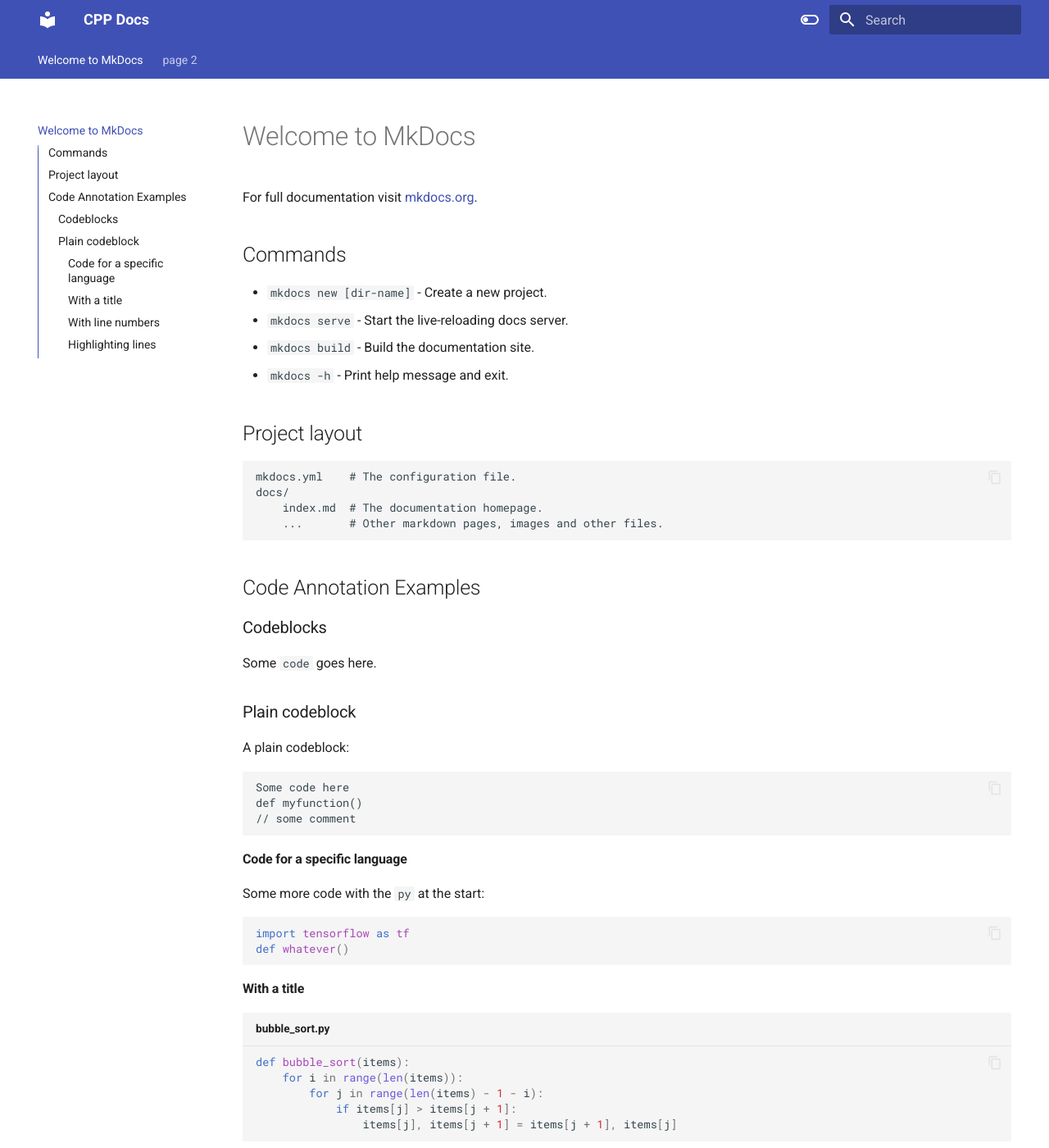
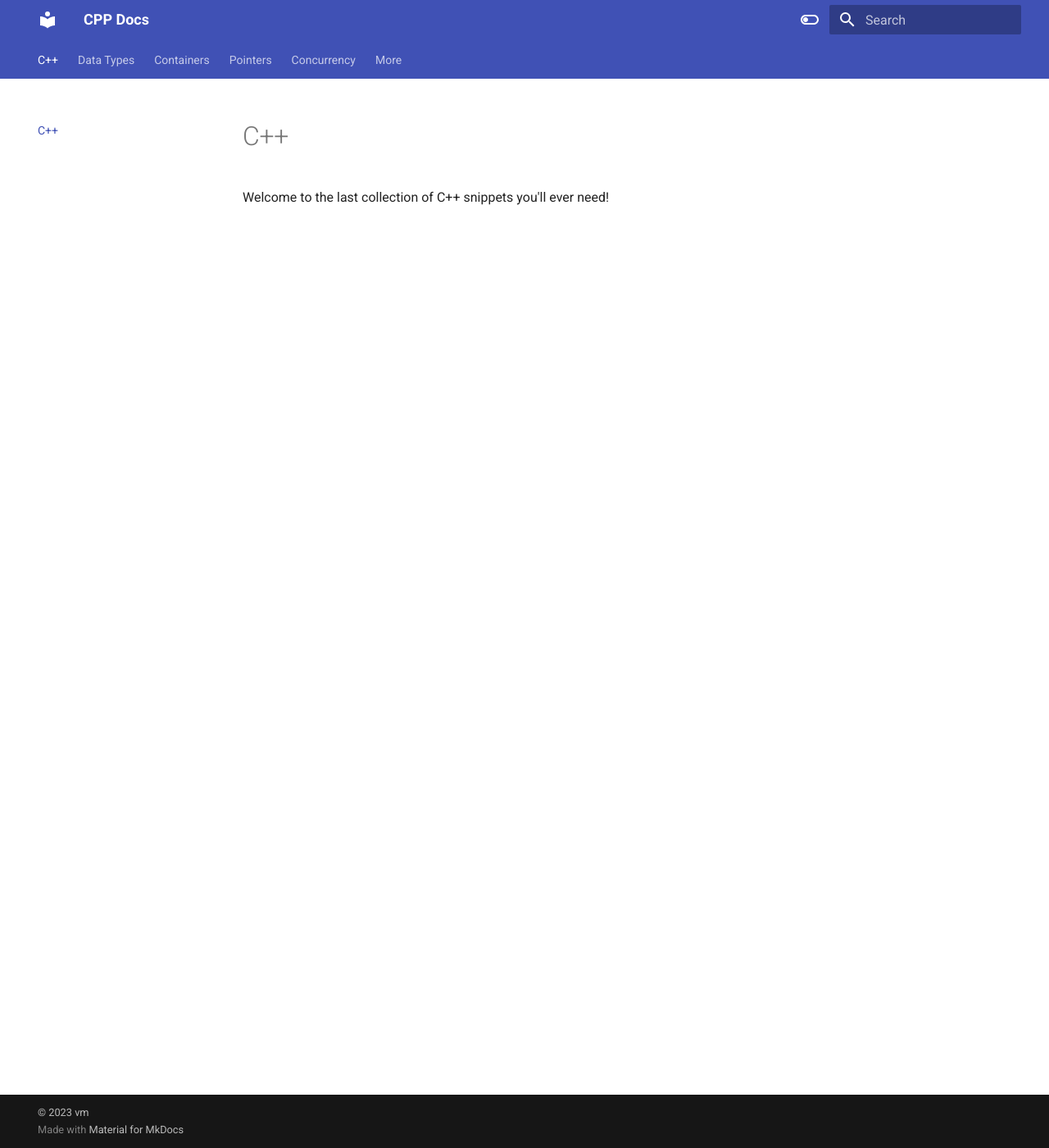
Before and after one commit to code-snips/cpp-docs, an MkDocs documentation site: the page built from docs/index.md, in a window 1280 px wide and 1400 px high. Shown: the whole window at 82% size. Built offline with MkDocs 1.6.1 and Material for MkDocs 9.7.7, drawn with Linux system fonts in a browser that asks for light colours; some of the changed text lies outside the part shown.

Commit message:
chapters added

````diff
--- /dev/null
+++ b/docs/99_more.md
@@ -0,0 +1,41 @@
+# More
+
+## Welcome to MkDocs
+
+For full documentation visit [mkdocs.org](https://www.mkdocs.org).
+
+## Commands
+
+* `mkdocs new [dir-name]` - Create a new project.
+* `mkdocs serve` - Start the live-reloading docs server.
+* `mkdocs build` - Build the documentation site.
+* `mkdocs -h` - Print help message and exit.
+
+## Project layout
+
+    mkdocs.yml    # The configuration file.
+    docs/
+        index.md  # The documentation homepage.
+        ...       # Other markdown pages, images and other files.
+
+## MkDocs Config
+
+```
+python --version
+pip --version
+
+C:\workspaces\cpp-docs\cpp-docs> python -m venv venv
+C:\workspaces\cpp-docs\cpp-docs> . venv\scripts\activate
+
+pip install mkdocs-material
+
+mkdocs new .
+mkdocs serve
+```
+
+## prompts
+chatgpt:
+```
+write a professional tutorial for modern c++ with the following topic: primitive datatypes
+use the .md format to generate mkdocs. wrap codeblocks with *** instead of ``` put the whole response in a single codeblock
+```
--- a/docs/index.md
+++ b/docs/index.md
@@ -1,72 +1,3 @@
-# Welcome to MkDocs
+# C++
 
-For full documentation visit [mkdocs.org](https://www.mkdocs.org).
-
-## Commands
-
-* `mkdocs new [dir-name]` - Create a new project.
-* `mkdocs serve` - Start the live-reloading docs server.
-* `mkdocs build` - Build the documentation site.
-* `mkdocs -h` - Print help message and exit.
-
-## Project layout
-
-    mkdocs.yml    # The configuration file.
-    docs/
-        index.md  # The documentation homepage.
-        ...       # Other markdown pages, images and other files.
-
-## Code Annotation Examples
-
-### Codeblocks
-
-Some `code` goes here.
-
-### Plain codeblock
-
-A plain codeblock:
-
-```
-Some code here
-def myfunction()
-// some comment
-```
-
-#### Code for a specific language
-
-Some more code with the `py` at the start:
-
-``` py
-import tensorflow as tf
-def whatever()
-```
-
-#### With a title
-
-``` py title="bubble_sort.py"
-def bubble_sort(items):
-    for i in range(len(items)):
-        for j in range(len(items) - 1 - i):
-            if items[j] > items[j + 1]:
-                items[j], items[j + 1] = items[j + 1], items[j]
-```
-
-#### With line numbers
-
-``` py linenums="1"
-def bubble_sort(items):
-    for i in range(len(items)):
-        for j in range(len(items) - 1 - i):
-            if items[j] > items[j + 1]:
-                items[j], items[j + 1] = items[j + 1], items[j]
-```
-
-#### Highlighting lines
-
-``` py hl_lines="2 3"
-def bubble_sort(items):
-    for i in range(len(items)):
-        for j in range(len(items) - 1 - i):
-            if items[j] > items[j + 1]:
-                items[j], items[j + 1] = items[j + 1], items[j]
-```
+Welcome to the last collection of C++ snippets you'll ever need!
--- a/docs/page2.md
+++ /dev/null
@@ -1,3 +0,0 @@
-# page 2
-
-# section 3
--- a/mkdocs.yml
+++ b/mkdocs.yml
@@ -42,4 +42,4 @@
 
 
 copyright: |
-  &copy; 2023 <a href=""  target="_blank" rel="noopener">vv</a>
+  &copy; 2023 <a href=""  target="_blank" rel="noopener">vm</a>
````
Also changed, not shown: README.md (+1 -12 lines), docs/00_data_types.md (added, +114 -0 lines), docs/01_data_containers.md (added, +60 -0 lines), docs/02_pointers.md (added, +82 -0 lines), docs/03_concurrency.md (added, +115 -0 lines).
